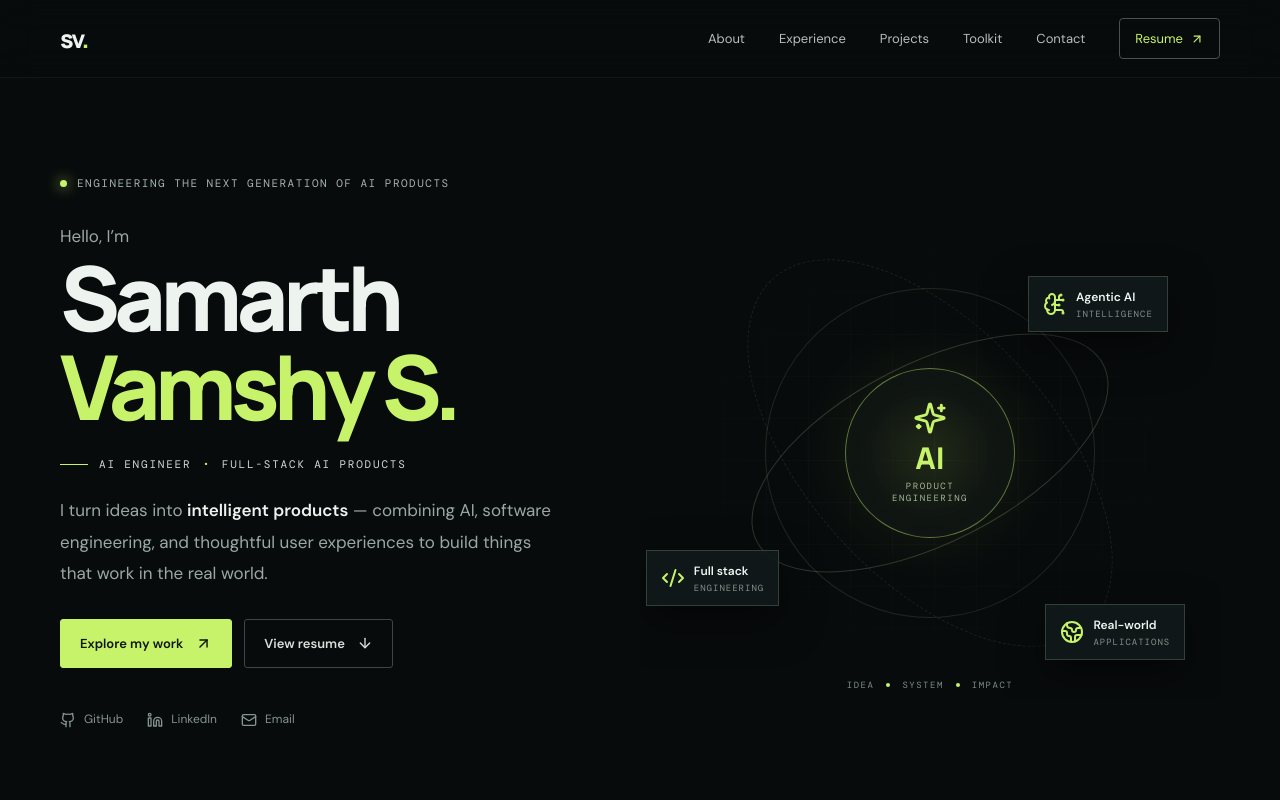
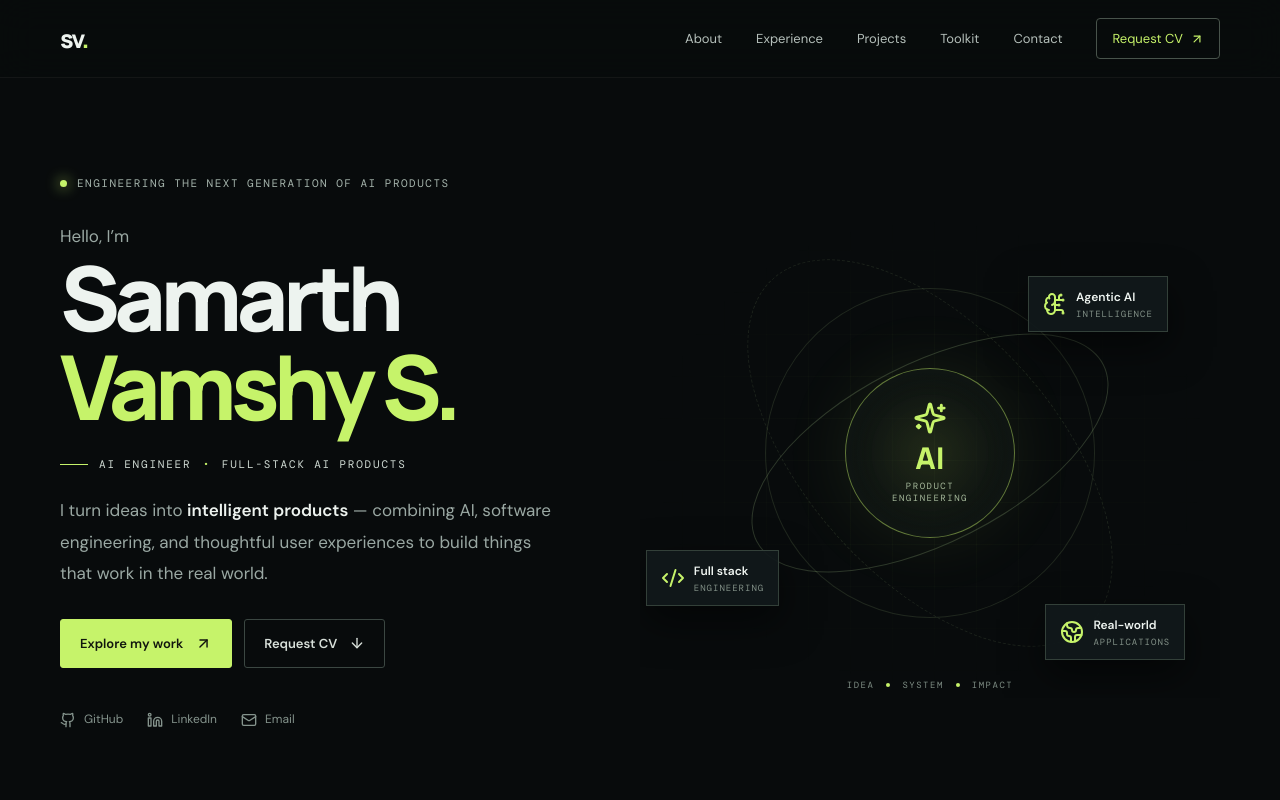
Before and after one commit to samarthvs18/samarthvs18.github.io, a Next.js app: page / in a window 1280 px wide. Shown: the top 800 px of the page. Built offline with nearby package versions, Linux system fonts and the light colour scheme.

Commit message:
Avoid broken resume link until latest PDF is added

```diff
--- a/src/components/portfolio.tsx
+++ b/src/components/portfolio.tsx
@@ -24,9 +24,9 @@ export default function Portfolio(){
   finally{setSending(false);}
  }
  return <main id="top">
-  <header className="header"><a className="brand" href="#top">sv<span>.</span></a><button className="menu-btn" aria-label="Toggle navigation" onClick={()=>setMenu(!menu)}>{menu?<X/>:<Menu/>}</button><nav className={menu?"nav nav-open":"nav"}>{nav.map(([t,h])=><a key={t} href={h} onClick={()=>setMenu(false)}>{t}</a>)}<a className="nav-cta" href="/resume.pdf" target="_blank" rel="noreferrer">Resume <ArrowUpRight size={14}/></a></nav></header>
+  <header className="header"><a className="brand" href="#top">sv<span>.</span></a><button className="menu-btn" aria-label="Toggle navigation" onClick={()=>setMenu(!menu)}>{menu?<X/>:<Menu/>}</button><nav className={menu?"nav nav-open":"nav"}>{nav.map(([t,h])=><a key={t} href={h} onClick={()=>setMenu(false)}>{t}</a>)}<a className="nav-cta" href={"mailto:"+profile.email+"?subject=Resume%20request"}>Request CV <ArrowUpRight size={14}/></a></nav></header>
   <section className="hero wrap">
-   <div className="hero-left"><div className="availability"><i/> ENGINEERING THE NEXT GENERATION OF AI PRODUCTS</div><p className="hero-pre">Hello, I’m</p><h1>Samarth<br/><em>Vamshy S.</em></h1><div className="role"><span/> AI ENGINEER <b>·</b> FULL-STACK AI PRODUCTS</div><p className="hero-desc">I turn ideas into <strong>intelligent products</strong> — combining AI, software engineering, and thoughtful user experiences to build things that work in the real world.</p><div className="hero-buttons"><a className="btn primary" href="#projects">Explore my work <ArrowUpRight size={17}/></a><a className="btn secondary" href="/resume.pdf" target="_blank" rel="noreferrer">View resume <ArrowDown size={16}/></a></div><div className="social-proof"><a href={profile.github} target="_blank" rel="noreferrer"><Github size={16}/> GitHub</a><a href={profile.linkedin} target="_blank" rel="noreferrer"><Linkedin size={16}/> LinkedIn</a><a href={"mailto:"+profile.email}><Mail size={16}/> Email</a></div></div>
+   <div className="hero-left"><div className="availability"><i/> ENGINEERING THE NEXT GENERATION OF AI PRODUCTS</div><p className="hero-pre">Hello, I’m</p><h1>Samarth<br/><em>Vamshy S.</em></h1><div className="role"><span/> AI ENGINEER <b>·</b> FULL-STACK AI PRODUCTS</div><p className="hero-desc">I turn ideas into <strong>intelligent products</strong> — combining AI, software engineering, and thoughtful user experiences to build things that work in the real world.</p><div className="hero-buttons"><a className="btn primary" href="#projects">Explore my work <ArrowUpRight size={17}/></a><a className="btn secondary" href={"mailto:"+profile.email+"?subject=Resume%20request"}>Request CV <ArrowDown size={16}/></a></div><div className="social-proof"><a href={profile.github} target="_blank" rel="noreferrer"><Github size={16}/> GitHub</a><a href={profile.linkedin} target="_blank" rel="noreferrer"><Linkedin size={16}/> LinkedIn</a><a href={"mailto:"+profile.email}><Mail size={16}/> Email</a></div></div>
    <div className="hero-right"><div className="hero-grid-bg"/><div className="orbit orbit-a"/><div className="orbit orbit-b"/><div className="orbit orbit-c"/><div className="core"><div className="core-inner"><Sparkles size={34}/><strong>AI</strong><small>PRODUCT<br/>ENGINEERING</small></div></div><div className="float-card card-one"><BrainCircuit/><span>Agentic AI</span><small>INTELLIGENCE</small></div><div className="float-card card-two"><Code2/><span>Full stack</span><small>ENGINEERING</small></div><div className="float-card card-three"><Globe2/><span>Real-world</span><small>APPLICATIONS</small></div><div className="hero-caption">IDEA <i/> SYSTEM <i/> IMPACT</div></div>
    <a className="scroll" href="#about">SCROLL TO EXPLORE <ArrowDown size={14}/></a>
   </section>
```
